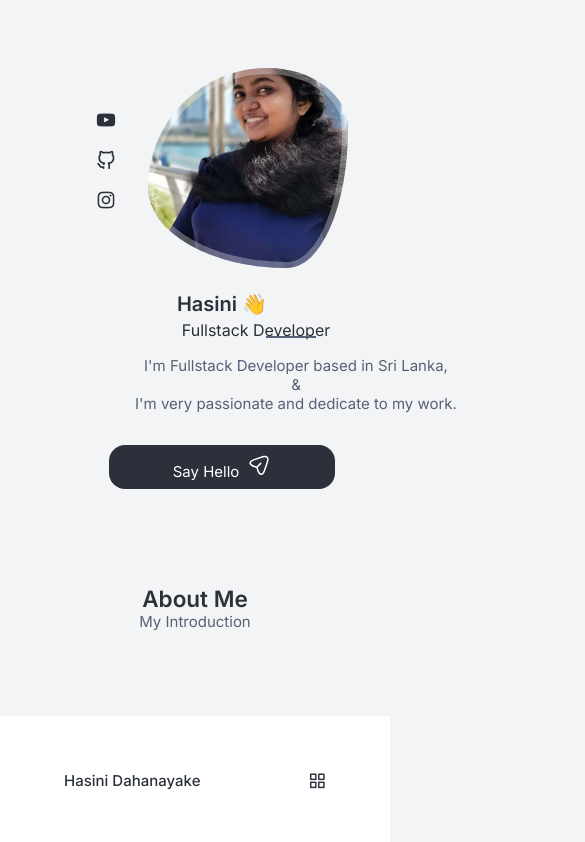
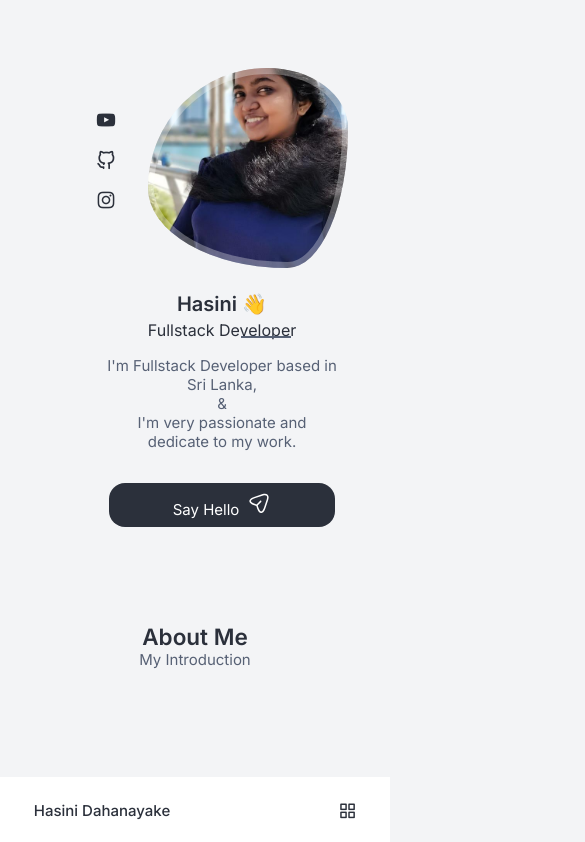
Before and after one commit to hmdahanayake/my-portfolio, a React (Vite) app: page / in a window 390 px wide. Shown: the top 842 px of the page, 585 px wide, since content can reach past the window. Built offline with nearby package versions, Linux system fonts and the light colour scheme; some icons are missing.

Commit message:
add  responsive

```diff
--- a/src/components/ScrollUp/ScrollUp.css
+++ b/src/components/ScrollUp/ScrollUp.css
@@ -8,11 +8,13 @@
     border-radius: 0.4rem;
     z-index: var(--z-tooltip);
     transition: 0.4s;
+
 }
 
 .scrollup__icon{
     font-size: 1.5rem;
     color: var(--container-color);
+    max-width: 100vw;
 
 }
 .scrollup:hover{
@@ -29,6 +31,8 @@
     .scrollup{
         right: 1.5rem;
         padding: 0.25rem 0.4rem;
+           position: fixed;
+
     }
     .scrollup__icon{
         font-size: 1.25rem;
@@ -40,6 +44,10 @@
   @media screen and (max-width:768px){
     .show-scroll{
         bottom: 4rem;
+        right:8.5rem
+    }
+    .scrollup{
+           position: fixed;
     }
 
   }
@@ -52,5 +60,6 @@
   @media  screen and (max-width:350px) {
     .scrollup{
         right: 1rem;
+
     }
   }
--- a/src/components/about/About.css
+++ b/src/components/about/About.css
@@ -93,6 +93,7 @@
 
 
     }
+
     .about__info{
         grid-template-columns: repeat(3,1fr);
     }
--- a/src/components/header/header.css
+++ b/src/components/header/header.css
@@ -1,5 +1,6 @@
 .header{
     width: 100%;
+     max-width: 100vw;
     position: fixed;
     top: 0;
     left: 0;
@@ -50,10 +51,14 @@ font-weight: var(--font-medium);
  .header{
     top: initial;
     bottom:0 ;
+     max-width: 100vw;
  }
  .nav{
     height: var(--header-height);
-    padding:4rem;
+    padding:2.11rem;
+
+
+
  }
  .nav__menu{
 position: fixed;
--- a/src/components/home/home.css
+++ b/src/components/home/home.css
@@ -24,6 +24,8 @@ row-gap: 1rem;
 .home__title{
     font-size: var(--h1-font-size);
     margin-bottom: var(--mb-0-25);
+
+
 }
 .home__hand{
     width: 48px;
@@ -34,9 +36,9 @@ row-gap: 1rem;
 .home__subtitle{
     position: relative;
     font-size: var(--h3-font-size);
-    padding-left:4.25rem;
     font-weight: var(--font-normal);
     margin-bottom: var(--mb-1);
+
 }
 .home__subtitle::before{
     content: '';
@@ -48,9 +50,12 @@ row-gap: 1rem;
     top: 1rem;
 }
 .home__description{
-    max-width: 400px;
+    /*max-width: 400px;*/
     margin-bottom: var(--mb-2);
-
+    text-align: center; /* center text horizontally */
+    margin-left: auto;
+    margin-right: auto;
+    max-width: 100vw;
 
 }
 .home__img{
@@ -103,6 +108,12 @@ row-gap: 1rem;
     color: var(--title-color);
 }
 
+
+.home__subtitle::before {
+    left: 50%;             /* start at horizontal center */
+    transform: translateX(-50%); /* center the pseudo-element */
+}
+
 /*=====BREAKPOINTS===========*/
   /*FOR LARGE DEVICE*/
   @media screen and(max-width: 992px){
@@ -127,6 +138,7 @@ row-gap: 1rem;
     .home__description{
         max-width: initial;
         margin-bottom: var(--mb-2-5);
+
     }
     .home__img{
         width: 250px;
@@ -183,7 +195,7 @@ row-gap: 1rem;
 .home__description{
     width: 400px;
     text-align: center;
-
+     max-width: 60vw;
 
 }
 
--- a/src/components/services/Service.css
+++ b/src/components/services/Service.css
@@ -54,10 +54,12 @@
 }
 .services__modal-content{
     width: 500px;
+    max-width: 80vw;        /* ✅ shrink on small screens */
+    background-color: var(--container-color);
     position: relative;
-    background-color: var(--container-color);
-    padding: 5.5rem 2.5rem 2.5rem;
-    border-radius: 1.5rem;
+
+    border-radius: 2.5rem;
+    margin-right: 7rem;
 
 }
 .services__modal-close{
@@ -86,10 +88,12 @@
 .services__modal-services{
     row-gap: 1.5rem;
 
+
 }
 .services__modal-service{
-    display: flex;
-    column-gap: 0.75rem;
+     display: flex;
+  align-items: flex-start;  /* ✅ keeps text top-aligned with icon */
+  column-gap: 0.75rem;
 }
 .services__modal-icon{
     color: var(--title-color);
@@ -98,7 +102,9 @@
 
 }
 .services__modal-info{
-    font-size: var(--small-font-size);
+     flex: 1;                  /* ✅ text takes remaining space */
+  text-align: left;         /* ✅ always starts near icon */
+  word-break: break-word;   /* ✅ prevents overflow on small screens */
 
 
 }
--- a/src/components/testimonials/Testimonials.css
+++ b/src/components/testimonials/Testimonials.css
@@ -1,5 +1,10 @@
 .testimonial__container{
     width: 750px;
+     max-width: 80vw;   /* ✅ never exceed device/viewport width */
+  margin: 0 auto;     /* center content if inside a larger container */
+  overflow-x: hidden; /* ✅ prevent horizontal scroll caused by children */
+     box-sizing: border-box; /* ✅ includes padding inside width */
+
 }
 .testimonial__card{
     background-color: var(--container-color);
@@ -8,6 +13,10 @@
     border-radius: 1.5rem;
     margin-bottom: var(--mb-3);
     margin-top: 5rem;
+    max-width: 100vw;
+
+
+
 }
 .testimonial__img{
     width: 45px;
@@ -35,24 +44,42 @@
   /*FOR LARGE DEVICE*/
   @media screen and(max-width: 992px){
    .testimonial__container{
-    width: initial;
+    width: 100%;
+  max-width: 1200px;   /* nice max width for desktops */
+  margin: 0 auto;
+  padding: 1rem;
    }
    .testimonial__card{
     padding: 1.25rem 1.5rem;
+
    }
+
 
   }
 
   /*for medium devices*/
   @media screen and (max-width:768px){
+  .testimonial-container {
+    max-width: 100vw;  /* ✅ full device width on tablets/mobiles */
+    padding: 0.5rem;
 
   }
+  .testimonial__card{
+        max-width: 100vw;
+  }
+}
 
   @media screen and (max-width:576px) {
-
+    .testimonial-container {
+    max-width: 100vw;  /* ✅ full device width on tablets/mobiles */
+    padding: 0.5rem;
+  }
   }
 
   /*for small devices*/
   @media  screen and (max-width:350px) {
-
+   .testimonial-container {
+    max-width: 100vw;  /* ✅ full device width on tablets/mobiles */
+    padding: 0.5rem;
   }
+  }
```
Also changed, not shown: src/assets/screencapture-my-portfolio-fawn-five-99-vercel-app-2025-08-28-15_09_17.png (added), src/components/about/Data.jsx (line endings or trailing spaces), src/components/services/Service.jsx (line endings or trailing spaces).
